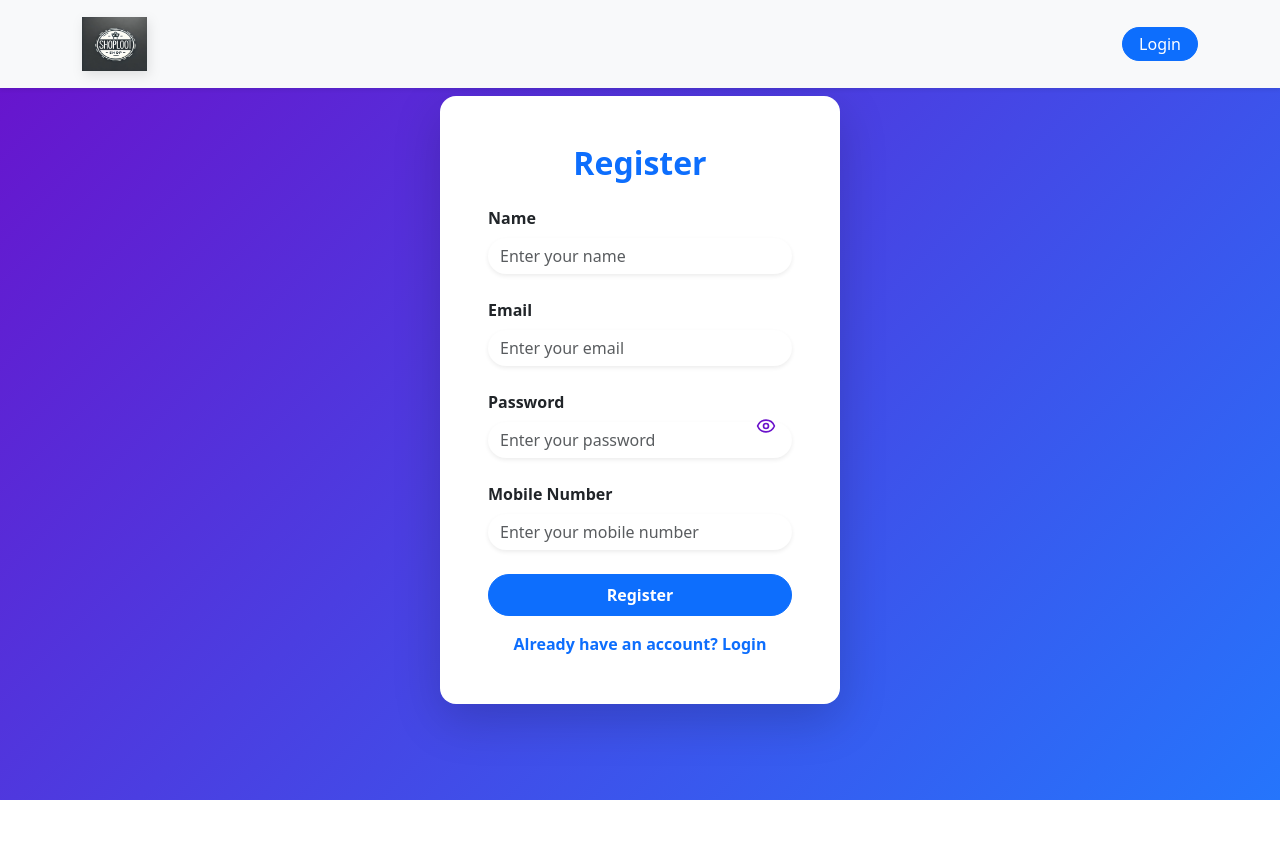
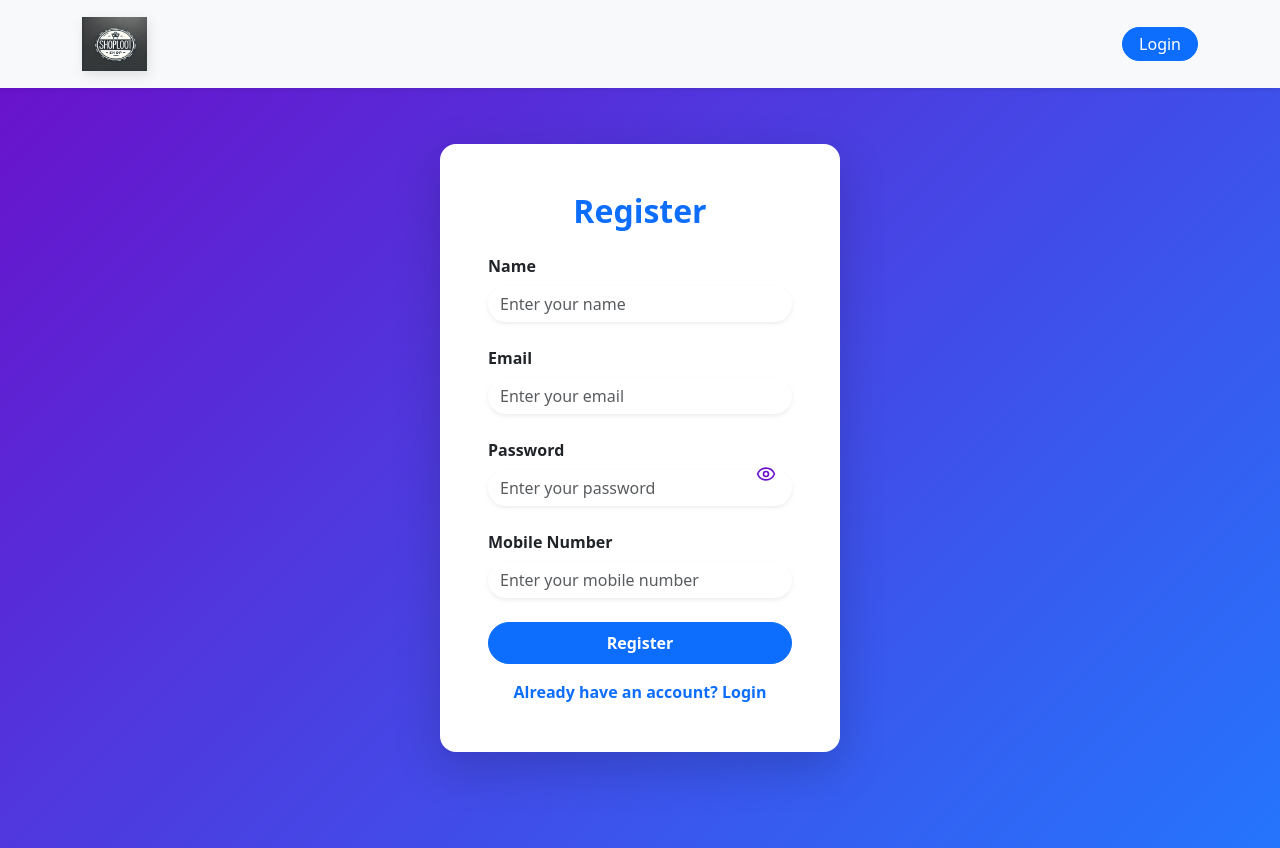
Before and after one commit to PooranaSelvan/final-year-project, a React (Vite) app in the folder frontend/: page /register in a window 1280 px wide. Before the commit the page ends 800 px from the top, so only its background shows below. Built offline with nearby package versions, Linux system fonts and the light colour scheme; no server answers.

Commit message:
Changed Some Spacing..

```diff
--- a/frontend/src/pages/RegisterPage.jsx
+++ b/frontend/src/pages/RegisterPage.jsx
@@ -37,7 +37,7 @@ const RegisterPage = () => {
   };
 
   return (
-    <div className="d-flex align-items-center justify-content-center vh-100" style={{ background: "linear-gradient(135deg, #6a11cb, #2575fc)" }}>
+    <div className="d-flex align-items-center justify-content-center vh-100 mt-5" style={{ background: "linear-gradient(135deg, #6a11cb, #2575fc)" }}>
       <div className="bg-white p-5 rounded-4 shadow-lg" style={{ width: "100%", maxWidth: "400px" }}>
         <h2 className="fw-bold text-center text-primary mb-4">Register</h2>
         {error && <div className="alert alert-danger text-center">{error}</div>}
--- a/frontend/src/pages/shipping/ShippingPage.jsx
+++ b/frontend/src/pages/shipping/ShippingPage.jsx
@@ -126,7 +126,7 @@ const ShippingPage = () => {
   };
 
   return (
-    <div className="container mt-5">
+    <div className="container mt-5 pt-5">
       <div className="d-flex flex-wrap justify-content-between">
         <h1 className="text-center text-primary mb-4">Shipping Page</h1>
         <Link to="/cart" className="btn btn-link text-decoration-none mb-4">
```
